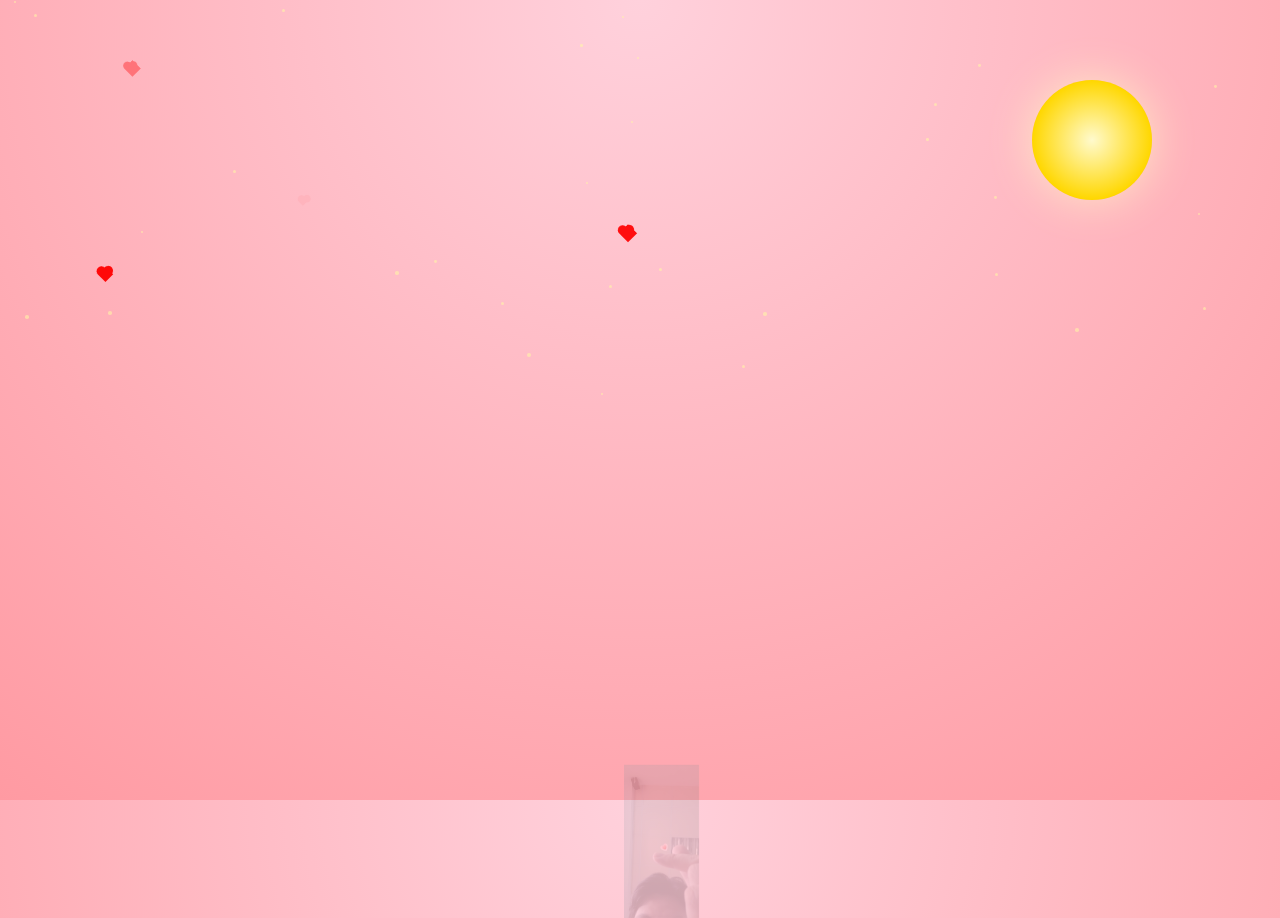
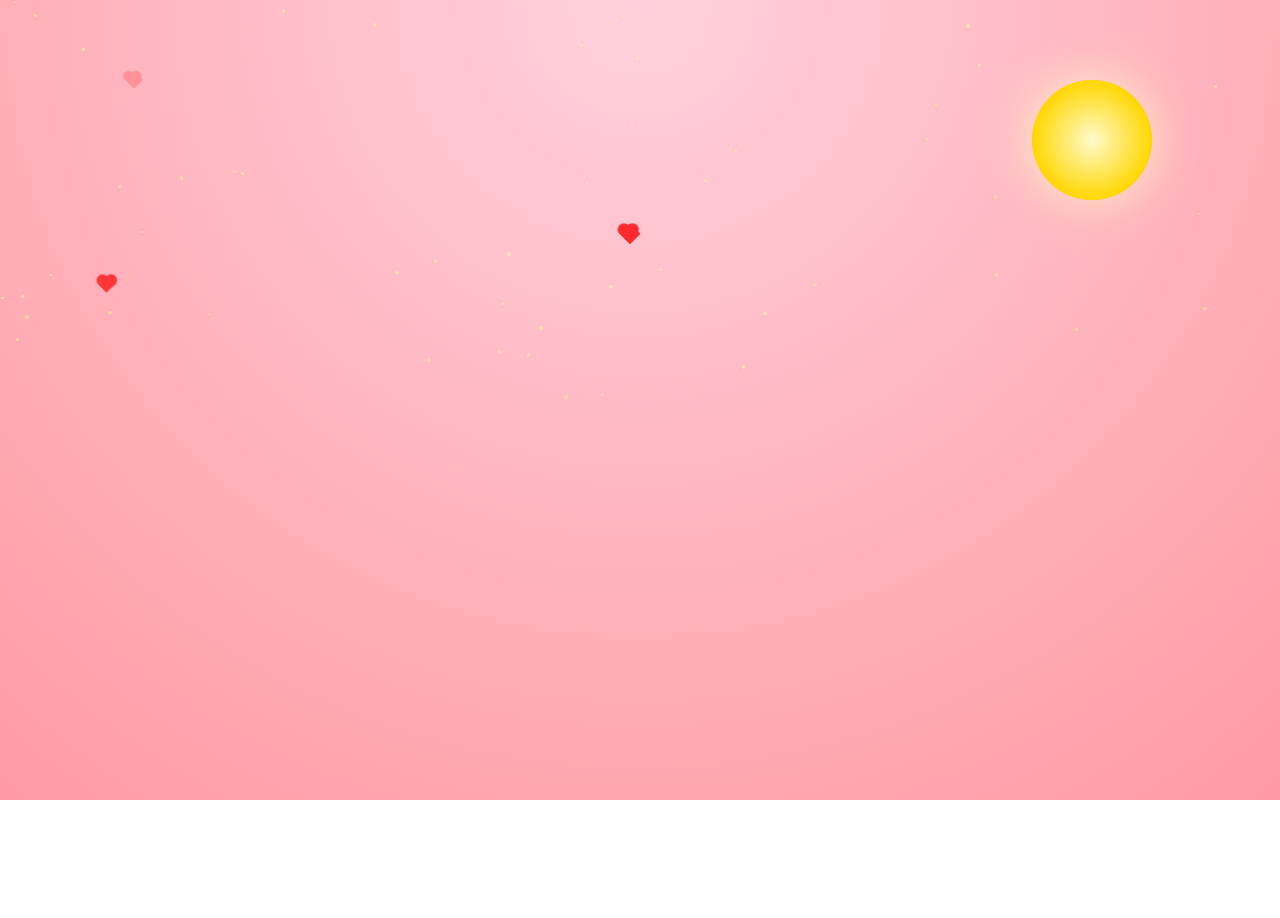
Before and after one commit to NoobCoder3172/TrungThu, a plain HTML site: page index.html in a window 1280 px wide. Both pictures are taken after a click on the button "🌕 Nhấn vô đây nè 🌸". After the commit the page ends 800 px from the top, so only its background shows below. Drawn offline with Linux system fonts and the light colour scheme.

Commit message:
Update index.html

```diff
--- a/index.html
+++ b/index.html
@@ -9,8 +9,11 @@
       height: 100vh;
       background: radial-gradient(circle at top, #ffd1dc, #ff9aa2);
       overflow: hidden;
+      display: flex;
+      justify-content: center;
+      align-items: center;
+      position: relative;
       font-family: "Segoe UI", sans-serif;
-    position: relative;
     }
 
     /* Mặt trăng */
@@ -24,24 +27,18 @@
       border-radius: 50%;
       box-shadow: 0 0 50px rgba(255,255,200,0.8);
       z-index: 0;
-    animation: moonGlow 3s infinite alternate;
-    will-change: box-shadow;
-  }
-  @keyframes moonGlow {
-    0% { box-shadow: 0 0 30px rgba(255,255,200,0.5); }
-    50% { box-shadow: 0 0 60px rgba(255,255,200,0.8); }
-    100% { box-shadow: 0 0 30px rgba(255,255,200,0.5); }
     }
 
-  /* Sao lung linh */
+    /* Ngôi sao lung linh */
     .star {
       position: absolute;
+      width: 3px;
+      height: 3px;
+      background: #fff9a6;
       border-radius: 50%;
-    background: #fff9a6;
       opacity: 0.9;
       animation: twinkle 1.5s infinite alternate;
       z-index: 0;
-    will-change: transform, opacity;
     }
     @keyframes twinkle {
       0% {opacity: 0.4;}
@@ -66,7 +63,9 @@
       box-shadow: 0 6px 15px rgba(0,0,0,0.3);
       animation: pulse 1.5s infinite;
     }
-  #playBtn:hover { background: #ff3355; }
+    #playBtn:hover {
+      background: #ff3355;
+    }
     @keyframes pulse {
       0% { transform: translate(-50%, -50%) scale(1); }
       50% { transform: translate(-50%, -50%) scale(1.1); }
@@ -76,80 +75,83 @@
     /* Hình ảnh bay */
     .floating-img {
       position: absolute;
-    animation: floatUp linear forwards;
+      width: 120px;
+      animation: floatUp 12s linear infinite;
       z-index: 1;
-    will-change: transform, opacity;
     }
     @keyframes floatUp {
-    0% { transform: translateY(100vh); opacity: 0; }
+      0% { transform: translateY(100vh) translateX(0) scale(0.8); opacity: 0; }
       10% { opacity: 1; }
-    100% { transform: translateY(-120vh); opacity: 0; }
+      50% { transform: translateY(50vh) translateX(20px) scale(1); }
+      100% { transform: translateY(-120vh) translateX(-10px) scale(1); opacity: 0; }
     }
 
     /* Trái tim */
     .heart {
       position: absolute;
-    width: 15px;
-    height: 15px;
+      width: 20px;
+      height: 20px;
       background: red;
       transform: rotate(-45deg);
-    animation: floatHeart linear forwards;
+      animation: floatHeart 8s linear infinite;
       z-index: 1;
-    will-change: transform, opacity;
     }
-  .heart::before, .heart::after {
+    .heart::before,
+    .heart::after {
       content: "";
       position: absolute;
-    width: 15px;
-    height: 15px;
+      width: 20px;
+      height: 20px;
       border-radius: 50%;
       background: red;
     }
-  .heart::before { top: -7.5px; left: 0; }
-  .heart::after { left: 7.5px; top: 0; }
+    .heart::before { top: -10px; left: 0; }
+    .heart::after { left: 10px; top: 0; }
     @keyframes floatHeart {
       0% { transform: translateY(0) rotate(-45deg) scale(0.5); opacity: 0; }
       30% { opacity: 1; }
-    100% { transform: translateY(-250px) rotate(-45deg) scale(1); opacity: 0; }
+      100% { transform: translateY(-300px) rotate(-45deg) scale(1); opacity: 0; }
     }
 
     /* Câu chúc */
     .message {
       position: absolute;
-    font-size: 24px;
+      font-size: 26px;
       font-weight: bold;
-    color: #fff8a6;
-    text-shadow: 0 0 8px #fff, 0 0 15px #ffd700, 0 0 20px #ffea00;
-    animation: floatMsg linear forwards;
+      color: #fff8a6; /* vàng nhạt dễ nhìn */
+      text-shadow: 0 0 5px #fff, 0 0 10px #ffd700, 0 0 15px #ffea00;
+      animation: floatMsg 18s linear forwards; /* trôi chậm hơn */
       z-index: 2;
-    will-change: transform, opacity;
     }
     @keyframes floatMsg {
       0% { transform: translateY(90vh); opacity: 1; }
+      20% { opacity: 1; }
       100% { transform: translateY(-120vh); opacity: 0; }
     }
   </style>
 </head>
 <body>
 
+  <!-- Mặt trăng -->
   <div id="moon"></div>
 
+  <!-- Nhạc nền -->
   <audio id="bgMusic" loop>
     <source src="https://NoobCoder3172.github.io/TrungThu/ThangCuoi.mp3" type="audio/mpeg">
   </audio>
 
+  <!-- Nút bấm -->
   <button id="playBtn">🌕 Nhấn vô đây nè 🌸</button>
 
   <script>
-  // tạo sao giảm số lượng cho mượt mobile
-  for(let i=0;i<30;i++){
+    // Tạo sao
+    for(let i=0;i<50;i++){
       const star = document.createElement("div");
       star.className = "star";
       star.style.left = Math.random()*window.innerWidth + "px";
       star.style.top = Math.random()*window.innerHeight/2 + "px";
-    const size = Math.random()*2 + 2;
-    star.style.width = size + "px";
-    star.style.height = size + "px";
+      star.style.width = (Math.random()*2 + 2) + "px";
+      star.style.height = star.style.width;
       document.body.appendChild(star);
     }
 
@@ -172,62 +174,99 @@
   "🌸 Hết ời á :)) mún nghe chúc lại thì cứ xem típ nhóoooo."
 ];
 
+
     const images = [
-    "anh1.jpg","anh2.jpg","anh3.jpg","anh4.jpg","anh5.jpg","anh6.jpg","anh7.jpg","anh8.jpg","anh9.jpg","anh10.jpg",
-    "anh11.jpg","anh12.jpg","anh13.jpg","anh14.jpg","anh15.jpg","anh16.jpg","anh17.jpg","anh18.jpg","anh19.jpg","anh20.jpg"
+      "anh1.jpg",
+      "anh2.jpg",
+      "anh3.jpg",
+      "anh4.jpg",
+      "anh5.jpg",
+      "anh6.jpg",
+      "anh7.jpg",
+      "anh8.jpg",
+      "anh9.jpg",
+      "anh11.jpg",
+      "anh12.jpg",
+      "anh13.jpg",
+      "anh14.jpg",
+      "anh15.jpg",
+      "anh16.jpg",
+      "anh17.jpg",
+      "anh18.jpg",
+      "anh19.jpg",
+      "anh10.jpg"
     ];
-
-  let imgIndex = 0;
-  let msgIndex = 0;
 
     function createHeart() {
       const heart = document.createElement("div");
       heart.className = "heart";
       document.body.appendChild(heart);
-    heart.style.left = Math.random()*window.innerWidth + "px";
-    heart.style.top = Math.random()*window.innerHeight + "px";
-    const size = Math.random()*15 + 10;
+
+      // random vị trí toàn màn hình
+      heart.style.left = Math.random() * window.innerWidth + "px";
+      heart.style.top = Math.random() * window.innerHeight + "px";
+
+      const size = Math.random() * 20 + 10;
       heart.style.width = size + "px";
       heart.style.height = size + "px";
-    heart.style.animationDuration = (Math.random()*4 + 4) + "s";
-    setTimeout(()=>heart.remove(), 9000);
+      heart.style.animationDuration = (Math.random() * 4 + 5) + "s";
+
+      setTimeout(() => heart.remove(), 10000);
     }
+
+let imgIndex = 0;
 
 function createImage() {
   const img = document.createElement("img");
-    img.src = images[imgIndex];
+  img.src = images[imgIndex];  // lấy ảnh theo thứ tự
   img.className = "floating-img";
   document.body.appendChild(img);
-    img.style.left = Math.random()*(window.innerWidth-100) + "px";
-    img.style.width = (Math.random()*40+60)+"px";
-    img.style.animationDuration = "20s";
-    setTimeout(()=>img.remove(), 20000);
+
+  // vị trí ngẫu nhiên để bay khắp màn hình
+  img.style.left = Math.random() * (window.innerWidth - 100) + "px";
+  img.style.animationDuration = (Math.random() * 10 + 10) + "s";
+  const size = Math.random() * 50 + 80;
+  img.style.width = size + "px";
+
+  setTimeout(() => img.remove(), 20000);
+
+  // tăng index tuần tự, quay lại đầu khi hết
   imgIndex++;
-    if(imgIndex >= images.length) imgIndex = 0;
+  if(imgIndex >= images.length){
+    imgIndex = 0;
   }
+}
+
+
+
+let msgIndex = 0; // lưu câu chúc hiện tại
 
 function createMessage() {
   const msg = document.createElement("div");
   msg.className = "message";
-    msg.textContent = messages[msgIndex];
+  msg.textContent = messages[msgIndex]; // lấy câu chúc theo thứ tự
   document.body.appendChild(msg);
-    msg.style.left = Math.random()*(window.innerWidth-300)+"px";
-    msg.style.animationDuration = "25s";
-    setTimeout(()=>msg.remove(), 25000);
+
+  msg.style.left = Math.random() * (window.innerWidth - 300) + "px";
+  msg.style.animationDuration = (Math.random() * 5 + 20) + "s"; // trôi mượt hơn
+
+  setTimeout(() => msg.remove(), 25000);
+
+  // Cập nhật index để lần sau hiển thị câu tiếp theo
   msgIndex++;
-    if(msgIndex >= messages.length) msgIndex=0;
+  if(msgIndex >= messages.length) msgIndex = 0; // quay lại câu đầu
 }
 
-  document.getElementById("playBtn").addEventListener("click",()=>{
+    document.getElementById("playBtn").addEventListener("click", () => {
       const music = document.getElementById("bgMusic");
-    music.play().then(()=>{
-      document.getElementById("playBtn").style.display="none";
+      music.play().then(() => {
+        document.getElementById("playBtn").style.display = "none";
 
-      // spawn nhẹ nhàng, mượt mobile
-      setInterval(createHeart, 700);
-      setInterval(createImage, 2500);
-      setInterval(createMessage, 15000);
-    }).catch(e=>console.log("Không phát được nhạc:", e));
+        // Bắt đầu hiệu ứng
+        setInterval(createHeart, 800); // trái tim khắp màn hình
+        setInterval(createImage, 5000);
+        setInterval(createMessage, 6300);
+      }).catch(e => console.log("Không phát được nhạc:", e));
     });
   </script>
 </body>
```
Lines whose indentation alone changed are shown as unchanged.
